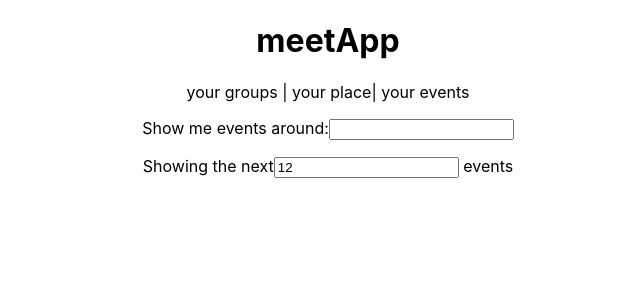
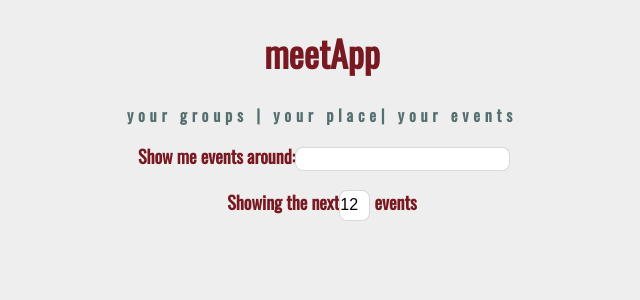
Before and after one commit to cgobbet/meetup-app, a React (Create React App) app: page / in a window 1280 px wide. Shown: the top 300 px of the page, without its empty margins (312-952 px from the left). Built offline with nearby package versions, Linux system fonts and the light colour scheme.

Commit message:
Update App.css
Started CSS edition

```diff
--- a/src/App.css
+++ b/src/App.css
@@ -1,5 +1,114 @@
+@import url('https://fonts.googleapis.com/css?family=Oswald|Raleway|Roboto&display=swap');
+
+/* font-family: 'Oswald', sans-serif;
+font-family: 'Roboto', sans-serif;
+font-family: 'Raleway', sans-serif; */
+
+/* Colors used
+
+Text Color (Gray13): #212121;
+Primary Color (Dark Red): #781820;
+Secondary Color (DarkSlateGray): #2F4F4F;
+Secondary Color (Dark Red): #8B0000;
+Quaternary Color (Yellow): #cead00; */
+
+a {
+  color: #781820;
+  font-size: 2vw;
+  font-family: 'Oswald',
+  sans-serif;
+  text-decoration: none;
+}
+
+a:hover {
+  color: #cead00;
+  text-decoration: none;
+}
+
+body {
+  display: flex;
+  flex-direction: column;
+  margin: 2px;
+  font-family: 'Oswald', sans-serif ;
+  font-weight: bold;
+  font-size: 18px;
+  line-height: ;
+  padding-right: 12px;
+  background-color: #eee;
+}
+
+h1 {
+  color: #781820;
+}
+
+a {
+  color: #781820;
+  text-decoration: none;
+}
+
+/* img {
+  height: auto;
+  width: 90%;
+} */
+
+p {
+  color: #2F4F4F;
+  font-family: "Oswald", sans-serif;
+  font-size: 1rem;
+  letter-spacing: 0.3rem;
+  margin: 1em;
+  opacity: 0.8;
+}
+
+input.city {
+    padding: 2px;
+    padding-left: 4px;
+    height: 30%;
+    width: auto;
+    position: relative;
+    left: 0;
+    outline: none;
+    border: 1px solid #cdcdcd;
+    border-color: rgba(0, 0, 0, .15);
+    background-color: white;
+    font-size: 16px;
+    border-radius: 8px;
+}
+
+input.eventsDisplayed {
+    padding: 0;
+    height: 29px;
+    width: 29px;
+    position: relative;
+    left: 0;
+    outline: none;
+    border: 1px solid #cdcdcd;
+    border-color: rgba(0, 0, 0, .15);
+    background-color: white;
+    font-size: 16px;
+    border-radius: 8px;
+}
+
+/* ul, */
+li {
+  /*setting alpha = 0.1*/
+  color:#2F4F4F;
+  list-style-type: none;
+  background: rgba(205, 205, 205, .4);
+  display: inline-block;
+
+}
+
+.CitySearch,
+.NumberOfEvents {
+  color: #781820;
+}
+
 .App {
+  white-space: pre-wrap;
+  /* justify-self: center; */
   text-align: center;
+  /* width: 30%; */
 }
 
 .App-logo {
@@ -25,7 +134,7 @@
 }
 
 .App-link {
-  color: #61dafb;
+  color: #781820;
 }
 
 @keyframes App-logo-spin {
```
